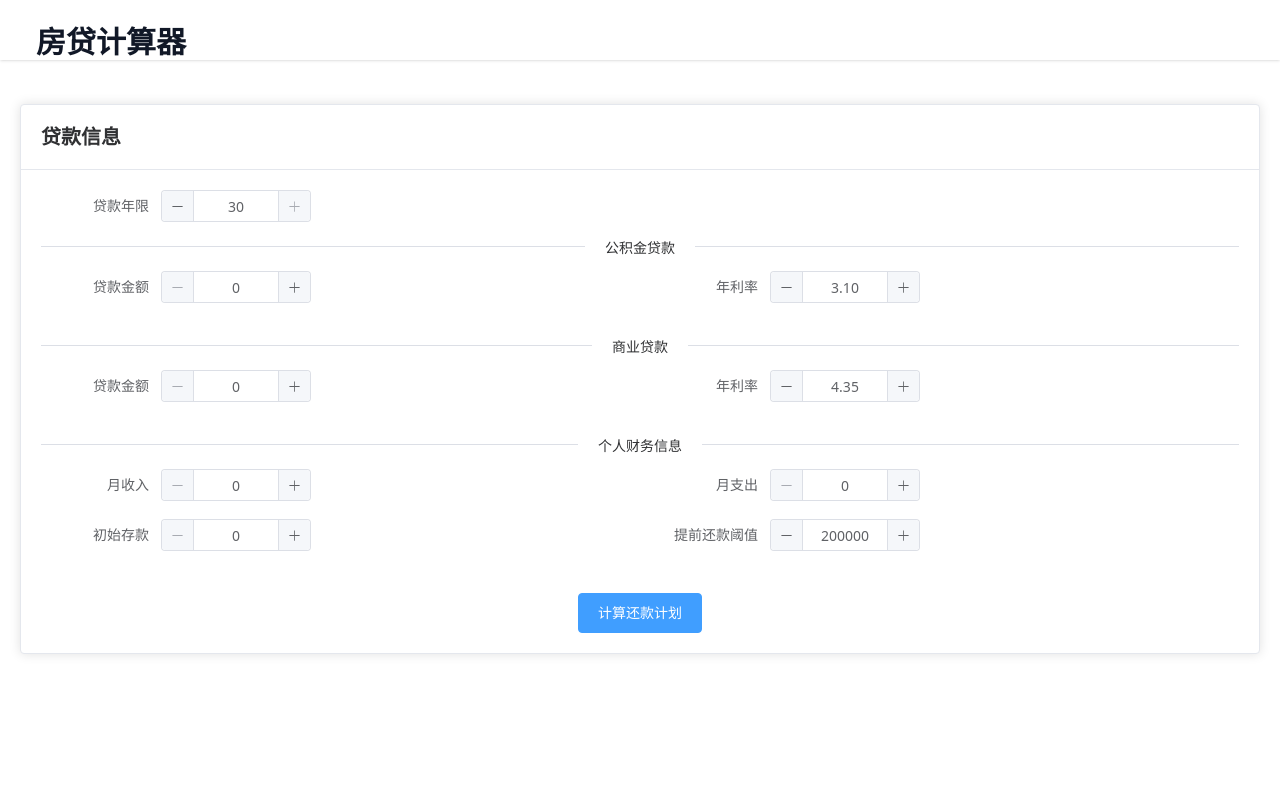
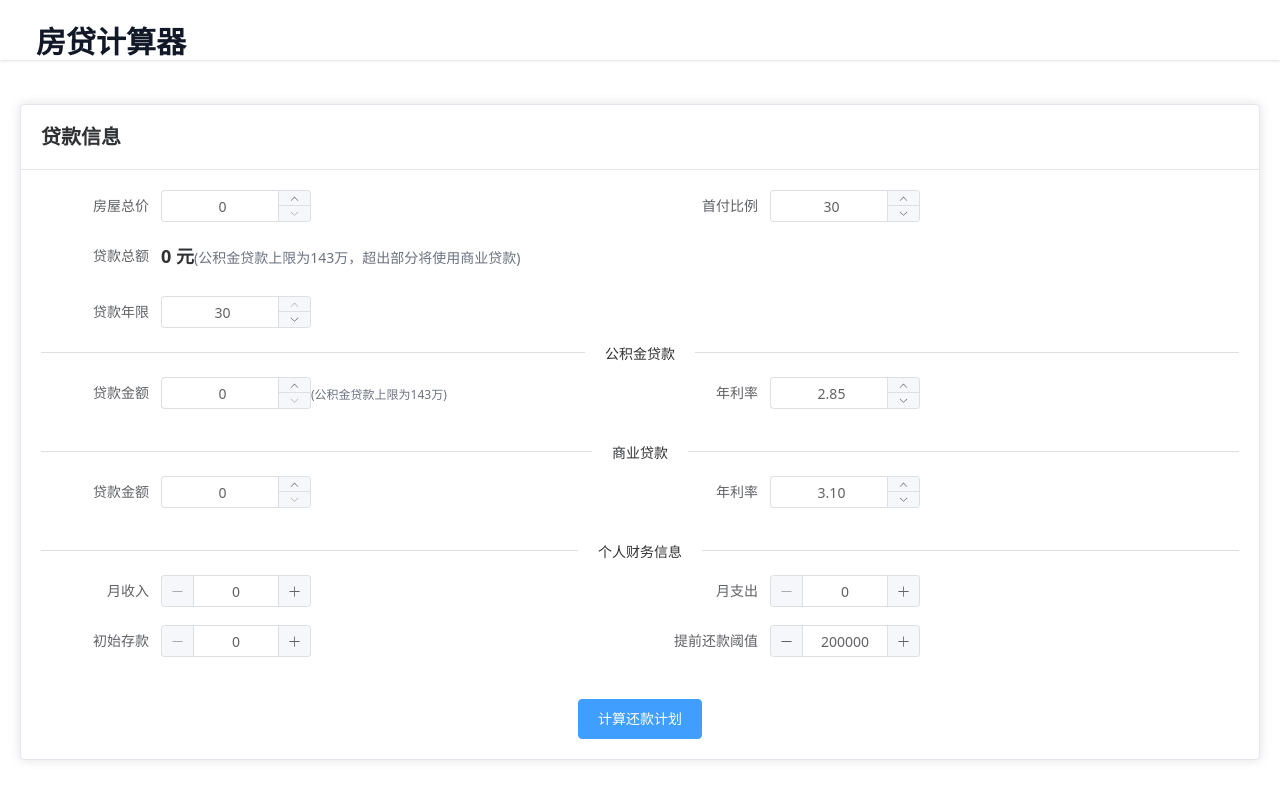
Before and after one commit to khhily/vue-loan-calculator, a Vue app: page / in a window 1280 px wide. Shown: the top 800 px of the page. Built offline with nearby package versions, Linux system fonts and the light colour scheme.

Commit message:
feat: 添加了自动计算货款金额和还款时间的逻辑

```diff
--- a/src/components/LoanForm.vue
+++ b/src/components/LoanForm.vue
@@ -1,20 +1,51 @@
 <script setup lang="ts">
-import { ref, watch } from 'vue';
+import { ref, watch, computed } from 'vue';
 import { LoanType, LoanInfo, FinanceInfo } from '../types/loan';
 
 const emit = defineEmits(['calculate']);
+
+// 总房款额和首付比例
+const totalHousePrice = ref<number>(0);
+const downPaymentRatio = ref<number>(30); // 默认30%
+
+// 计算贷款总额
+const totalLoanAmount = computed(() => {
+  return totalHousePrice.value * (1 - downPaymentRatio.value / 100);
+});
+
+// 自动分配贷款金额
+const distributeLoanAmount = () => {
+  const total = totalLoanAmount.value;
+  const maxHousingFund = 1430000; // 公积金贷款上限143万
+
+  // 优先使用公积金贷款
+  if (total <= maxHousingFund) {
+    // 如果总贷款额小于等于公积金上限，全部使用公积金贷款
+    loans.value[0].amount = total;
+    loans.value[1].amount = 0;
+  } else {
+    // 如果总贷款额超过公积金上限，公积金贷款用到上限，剩余部分使用商业贷款
+    loans.value[0].amount = maxHousingFund;
+    loans.value[1].amount = total - maxHousingFund;
+  }
+};
+
+// 监听总房款额和首付比例变化，自动计算贷款金额
+watch([totalHousePrice, downPaymentRatio], () => {
+  distributeLoanAmount();
+});
 
 const loans = ref<LoanInfo[]>([
   {
     type: LoanType.HOUSING_FUND,
     amount: 0,
-    rate: 3.1,
+    rate: 2.85, // 修改为2.85
     years: 30,
   },
   {
     type: LoanType.COMMERCIAL,
     amount: 0,
-    rate: 4.35,
+    rate: 3.1, // 修改为3.1
     years: 30,
   },
 ]);
@@ -28,6 +59,20 @@ watch(commonYears, (newYears) => {
     loan.years = newYears;
   });
 });
+
+// 监听公积金贷款金额变化，确保不超过上限
+watch(
+  () => loans.value[0].amount,
+  (newAmount) => {
+    const maxHousingFund = 1430000;
+    if (newAmount > maxHousingFund) {
+      // 如果超过上限，将超出部分转移到商业贷款
+      const excess = newAmount - maxHousingFund;
+      loans.value[0].amount = maxHousingFund;
+      loans.value[1].amount += excess;
+    }
+  }
+);
 
 const financeInfo = ref<FinanceInfo>({
   monthlyIncome: 0,
@@ -52,10 +97,43 @@ const calculate = () => {
       </div>
     </template>
 
+    <!-- 房价和首付比例 -->
+    <el-form label-width="120px" class="mb-6">
+      <el-row :gutter="20">
+        <el-col :span="12">
+          <el-form-item label="房屋总价">
+            <el-input-number v-model="totalHousePrice" :min="0" :step="100000" :precision="0" controls-position="right">
+              <template #append>元</template>
+            </el-input-number>
+          </el-form-item>
+        </el-col>
+        <el-col :span="12">
+          <el-form-item label="首付比例">
+            <el-input-number
+              v-model="downPaymentRatio"
+              :min="0"
+              :max="100"
+              :step="1"
+              :precision="0"
+              controls-position="right"
+            >
+              <template #append>%</template>
+            </el-input-number>
+          </el-form-item>
+        </el-col>
+      </el-row>
+
+      <!-- 显示计算出的贷款总额 -->
+      <el-form-item label="贷款总额">
+        <div class="text-lg font-bold">{{ totalLoanAmount.toLocaleString('zh-CN') }} 元</div>
+        <div class="text-sm text-gray-500 mt-1">(公积金贷款上限为143万，超出部分将使用商业贷款)</div>
+      </el-form-item>
+    </el-form>
+
     <!-- 贷款年限（统一控制） -->
     <el-form label-width="120px" class="mb-6">
       <el-form-item label="贷款年限">
-        <el-input-number v-model="commonYears" :min="1" :max="30" :step="1" :controls="true">
+        <el-input-number v-model="commonYears" :min="1" :max="30" :step="1" controls-position="right">
           <template #append>年</template>
         </el-input-number>
       </el-form-item>
@@ -69,15 +147,23 @@ const calculate = () => {
         <el-row :gutter="20">
           <el-col :span="12">
             <el-form-item label="贷款金额">
-              <el-input-number v-model="loan.amount" :min="0" :step="10000" :precision="0" :controls="true">
+              <el-input-number
+                v-model="loan.amount"
+                :min="0"
+                :step="10000"
+                :precision="0"
+                controls-position="right"
+                :max="index === 0 ? 1430000 : Infinity"
+              >
                 <template #append>元</template>
               </el-input-number>
+              <div v-if="index === 0" class="text-xs text-gray-500 mt-1">(公积金贷款上限为143万)</div>
             </el-form-item>
           </el-col>
 
           <el-col :span="12">
             <el-form-item label="年利率">
-              <el-input-number v-model="loan.rate" :min="0" :step="0.01" :precision="2" :controls="true">
+              <el-input-number v-model="loan.rate" :min="0" :step="0.01" :precision="2" controls-position="right">
                 <template #append>%</template>
               </el-input-number>
             </el-form-item>
--- a/src/components/LoanResult.vue
+++ b/src/components/LoanResult.vue
@@ -4,7 +4,7 @@ import { MonthlyRecord, LoanInfo } from '../types/loan';
 
 const props = defineProps<{
   records: MonthlyRecord[];
-  loans: LoanInfo[]; // 添加 loans 属性
+  loans: LoanInfo[];
 }>();
 
 const formatMoney = (amount: number): string => {
@@ -33,6 +33,26 @@ const totalLoanPrincipal = computed(() => {
 const monthlyPayment = computed(() => {
   if (!props.records.length) return 0;
   return getRegularPayment(props.records[0]);
+});
+
+// 计算还款总月份
+const totalRepaymentMonths = computed(() => {
+  return props.records.length;
+});
+
+// 格式化为"几年零几个月"
+const formattedRepaymentPeriod = computed(() => {
+  const months = totalRepaymentMonths.value;
+  const years = Math.floor(months / 12);
+  const remainingMonths = months % 12;
+
+  if (years === 0) {
+    return `${remainingMonths}个月`;
+  } else if (remainingMonths === 0) {
+    return `${years}年`;
+  } else {
+    return `${years}年零${remainingMonths}个月`;
+  }
 });
 </script>
 
@@ -88,7 +108,7 @@ const monthlyPayment = computed(() => {
 
     <!-- 贷款汇总信息 -->
     <div class="mt-6 p-4 bg-gray-50 rounded">
-      <div class="grid grid-cols-2 gap-4">
+      <div class="grid grid-cols-3 gap-4">
         <div>
           <div class="text-gray-600">总贷款本金</div>
           <div class="text-xl font-bold">
@@ -101,6 +121,12 @@ const monthlyPayment = computed(() => {
             {{ formatMoney(monthlyPayment) }}
           </div>
         </div>
+        <div>
+          <div class="text-gray-600">还款时间</div>
+          <div class="text-xl font-bold">
+            {{ formattedRepaymentPeriod }}
+          </div>
+        </div>
       </div>
     </div>
   </el-card>
```
